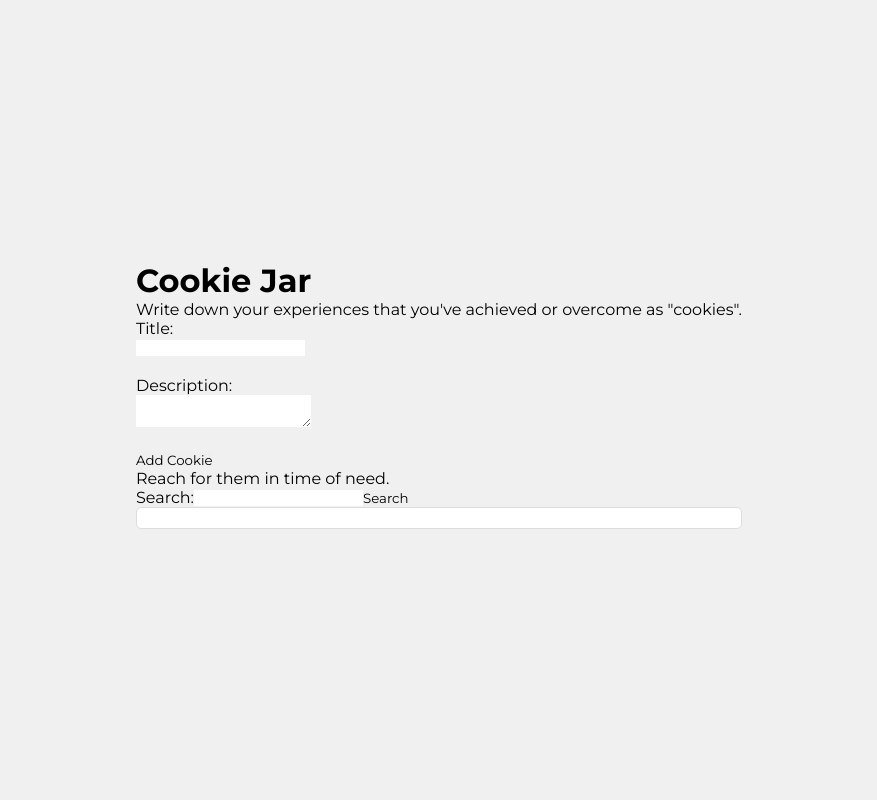
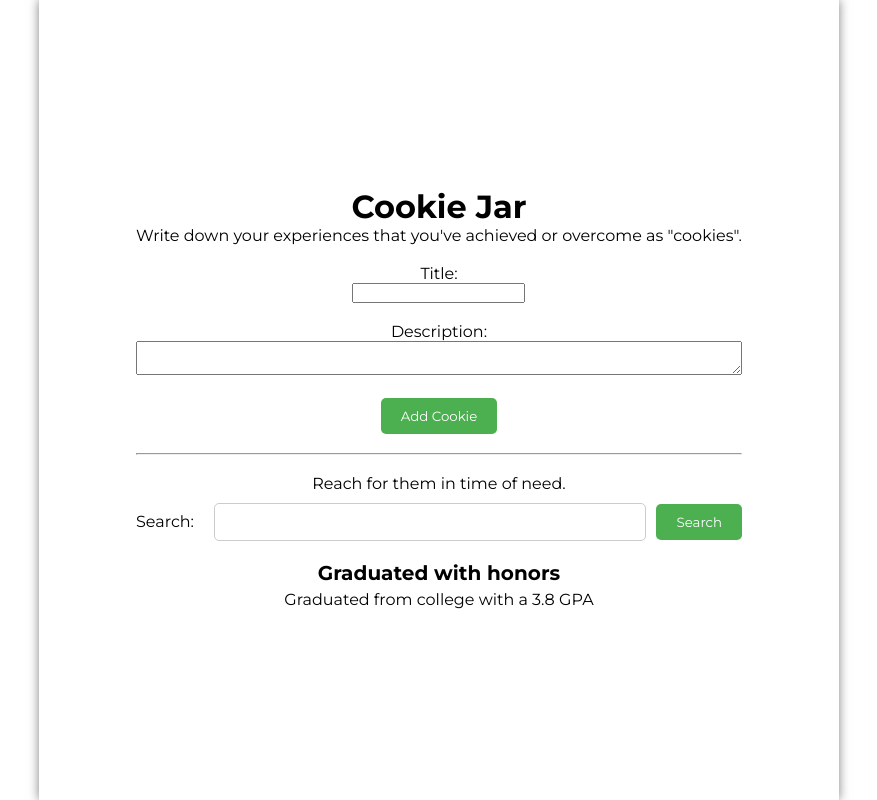
Before and after one commit to NoughtKin/cookie-jar-website-reactjs, a React (Create React App) app: page / in a window 1280 px wide. Shown: the whole page, without its empty margins (201-1078 px from the left). Built offline with nearby package versions, Linux system fonts and the light colour scheme.

Commit message:
Added markup.json and writing functions or components

```diff
--- a/src/App.js
+++ b/src/App.js
@@ -1,26 +1,61 @@
-function FilterableCard() {
+import * as React from "react";
+// import cardExample from "./markup.json";
+
+export default function FilterableCard() {
+  const [title, setTitle] = React.useState("");
+  // const [description, setDescription] = useState("");
+  const [card, setCard] = React.useState([]);
+
+  const handleTitleChange = (event) => {
+    setTitle(event.target.value);
+  };
+
+  // const handleDescriptionChange = (event) => {
+  //   setDescription(event.target.value);
+  // };
+
+  const handleClick = (event) => {
+    event.preventDefault();
+
+    const nextCard = {
+      title: title,
+      description: "a",
+      date: new Date().toLocaleString(),
+    };
+
+    setCard([...card, nextCard]);
+    setTitle("");
+  };
+
   return (
     <div>
-      <FormInput />
+      <FormInput
+        onSubmitClick={() => handleClick}
+        titleChange={() => handleTitleChange}
+      />
       <SearchBar />
-      <Card />
+      {/* <CardOutput /> */}
+      <CardExample
+        title="Graduated with honors"
+        description="Graduated from college with a 3.8 GPA"
+      />
     </div>
   );
 }
 
-function FormInput() {
+function FormInput({ onSubmitClick, titleChange }) {
   return (
-    <div>
+    <div className="form-input">
       <h1>Cookie Jar</h1>
       <p>
         Write down your experiences that you've achieved or overcome as
         "cookies".
       </p>
-      <form>
-        <form>
+      <form onClick={onSubmitClick}>
+        <br />
         <label>Title:</label>
         <br />
-          <input />
+        <input onChange={titleChange} />
         <br />
         <br />
         <label>Description:</label>
@@ -28,9 +63,7 @@ function FormInput() {
         <textarea></textarea>
         <br />
         <br />
-          <button>Add Cookie</button>
-        </form>
-        <hr />
+        <button className="btn">Add Cookie</button>
       </form>
     </div>
   );
@@ -39,25 +72,33 @@ function FormInput() {
 function SearchBar() {
   return (
     <div>
+      <br />
       <hr />
+      <br />
       <p>Reach for them in time of need.</p>
-      <div>
+      <div className="search-bar">
         <label>Search:</label>
-        <input />
-        <button>Search</button>
+        <input className="search-input" />
+        <button className="btn">Search</button>
       </div>
     </div>
   );
 }
 
-function Card() {
+// function CardOutput() {
+//   return (
+//   );
+// }
+
+function CardExample({ title, description }) {
   return (
     <div>
-      <div className="card-output"></div>
-      <div className="card-example"></div>
+      <div className="card-title">{title}</div>
+      <div className="card-description">{description}</div>
     </div>
   );
 }
-export default function App() {
-  return <FilterableCard />;
-}
+
+// export default function App() {
+//   return <FilterableCard />;
+// }
--- /dev/null
+++ b/src/markup.json
@@ -0,0 +1,16 @@
+{
+  "card-example": [
+    {
+      "title": "Graduated with honors",
+      "description": "Graduated from college with a 3.8 GPA"
+    },
+    {
+      "title": "Overcoming fear of heights",
+      "description": "Took up rock climbing and gradually pushed through the fear until it was no longer a significant issue"
+    },
+    {
+      "title": "Published first novel",
+      "description": "Wrote and published first novel after years of hard work and rejection"
+    }
+  ]
+}
--- a/src/style.css
+++ b/src/style.css
@@ -17,51 +17,83 @@
   box-sizing: border-box;
   list-style: none;
   font-family: "Montserrat", sans-serif;
-  border: none;
 }
 
 html,
 body {
   height: 100%;
-  background-color: var(--white-smoke);
 }
-
 body {
   display: flex;
   justify-content: center;
   align-items: center;
+  max-width: 800px;
+  margin: 0 auto;
+  padding: 20px;
+
+  background-color: var(--white);
+  box-shadow: 0 0 10px rgba(0, 0, 0, 0.5);
+
+  text-align: center;
 }
 
 /* Shared utility & global classes */
-.shadow {
-  box-shadow: 0px 2px 4px rgba(0, 0, 0, 0.4),
-    0px 7px 13px -3px rgba(0, 0, 0, 0.3), 0px -3px 0px inset rgba(0, 0, 0, 0.2);
+.btn {
+  background-color: var(--fruit-salad-01);
+  color: var(--white);
+  border: none;
+  padding: 10px 20px;
+  border-radius: 5px;
+  cursor: pointer;
+}
+.btn:hover {
+  background-color: var(--fruit-salad-02);
+}
+.btn:active {
+  background-color: var(--japanese-laurel);
+  box-shadow: 1px 1px 2px rgba(0, 0, 0, 0.4) inset;
+  transform: translateY(1px);
 }
 
-.border {
-  border: 1px solid rgba(211, 211, 211, 0.4) !important;
+textarea {
+  width: 100%;
+  max-width: 100%;
+}
+/* End shared utility & global classes */
+
+.search-bar {
+  display: flex;
+  align-items: center;
+  margin-bottom: 10px;
+}
+.search-bar label {
+  margin-right: 10px;
+}
+.search-input {
+  flex: 1;
+  padding: 10px;
+  margin: 10px;
+  border-radius: 5px;
+  border: 1px solid #ccc;
 }
 
-button:hover {
-  cursor: pointer;
-  opacity: 90%;
-}
-
-.card-example {
+.card-output {
   background-color: #fff;
   border: 1px solid #ddd;
   border-radius: 5px;
   padding: 10px;
   margin-bottom: 10px;
 }
-
-.card-example-title {
+.card-title {
   font-size: 20px;
   font-weight: bold;
   margin-bottom: 5px;
 }
-
-.card-example-description {
+.card-description {
   font-size: 16px;
   margin-bottom: 5px;
 }
+.card-date {
+  font-size: 14px;
+  color: #666;
+}
```
Also changed, not shown: demo/reactjs-60-percent.gif (added). Lines whose indentation alone changed are shown as unchanged.
